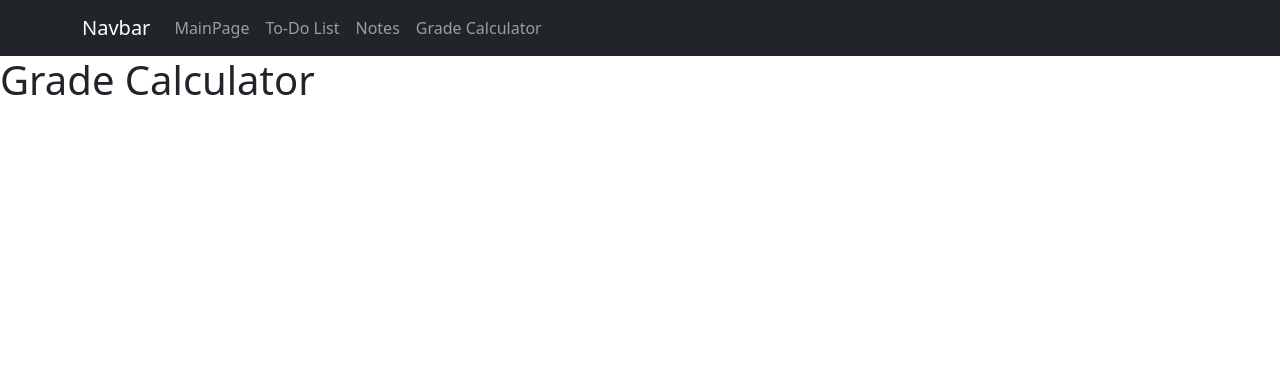
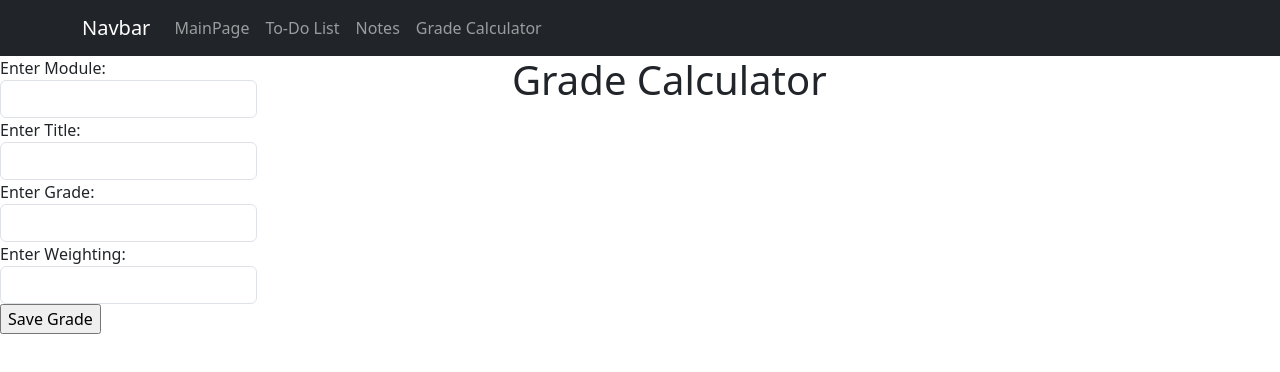
Before and after one commit to izzyKavanagh/DataRep-Project, a React (Create React App) app: page /gradecalcs in a window 1280 px wide. Shown: the top 372 px of the page. Built offline with nearby package versions, Linux system fonts and the light colour scheme; no server answers.

Commit message:
display the createGradeCalc form in the ReadGradeCalculator component

```diff
--- a/src/components/CreateGradeCalc.js
+++ b/src/components/CreateGradeCalc.js
@@ -17,7 +17,7 @@ const CreateGradeCalc = () => {
         const newGrade = { module: module, title: title, grade: grade, weighting: weighting };
 
         // Make a POST request to add data to the backend database
-        axios.post('http://localhost:4000/api/gradecalcs', movie)
+        axios.post('http://localhost:4000/api/gradecalcs', newGrade)
         .then((res) => console.log(res.data))
         .catch((err) => console.log(err.data));
 
--- a/src/components/ReadGradeCalculator.js
+++ b/src/components/ReadGradeCalculator.js
@@ -1,6 +1,7 @@
 import { useEffect, useState } from "react";
 import axios from "axios";
 import Grades from "./GradeCalc";
+import CreateGradeCalc from "./CreateGradeCalc";
 
 const ReadGradeCalculator = () => {
   const [gradecalcs, setGrades] = useState([]); // State to store grades
@@ -19,9 +20,14 @@ const ReadGradeCalculator = () => {
   }, []);
 
   return (
-    <div>
-      <h1>Grade Calculator</h1>
-        <Grades myGrades={gradecalcs} />
+    <div style={{ display: "flex", justifyContent: "space-between" }}>
+      {/* Create Grade Calculator form */}
+      <CreateGradeCalc />
+
+        <div style={{ width: "60%" }}>
+        <h1>Grade Calculator</h1>
+            <Grades myGrades={gradecalcs} />
+        </div>
     </div>
   );
 };
```
